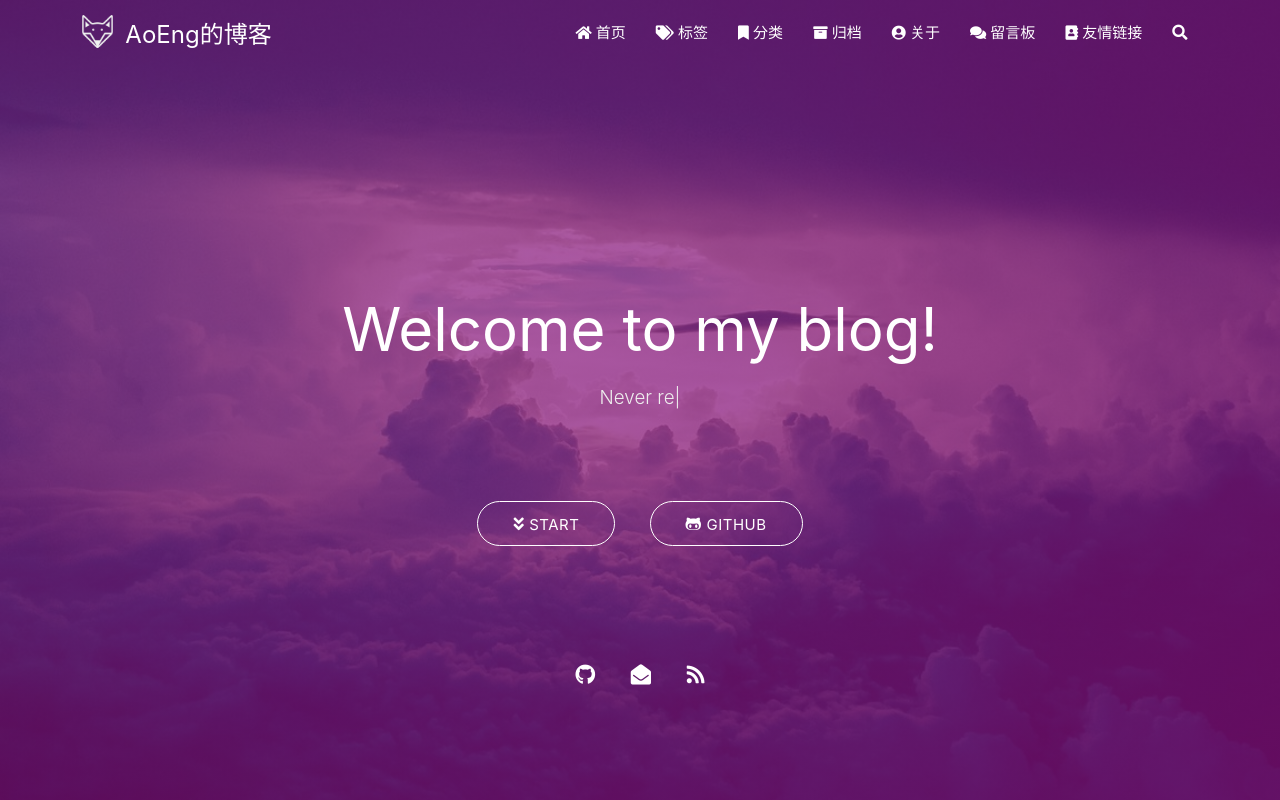
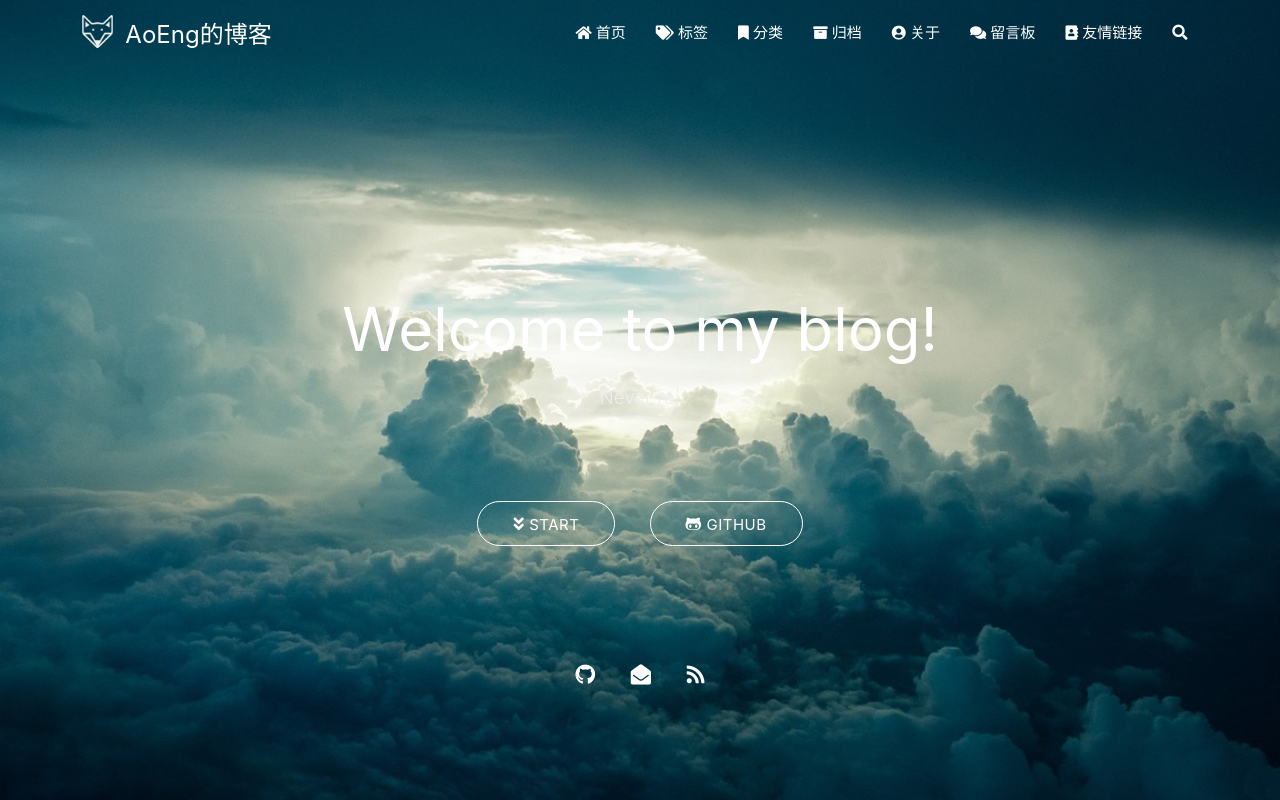
Before and after one commit to NattoZhao/NattoZhao.github.io, a plain HTML site: page index.html in a window 1280 px wide. Shown: the top 800 px of the page. Drawn offline with nearby package versions, Linux system fonts and the light colour scheme; no server answers.

Commit message:
Site updated: 2021-11-26 15:50:45

```diff
--- a/css/matery.css
+++ b/css/matery.css
@@ -564,7 +564,7 @@ header .go-back i {
     display: block;
     left: 0;
     top: 0;
-    content: "";
+    /*content: "";*/
 }
 
 .bg-cover .container {
```
